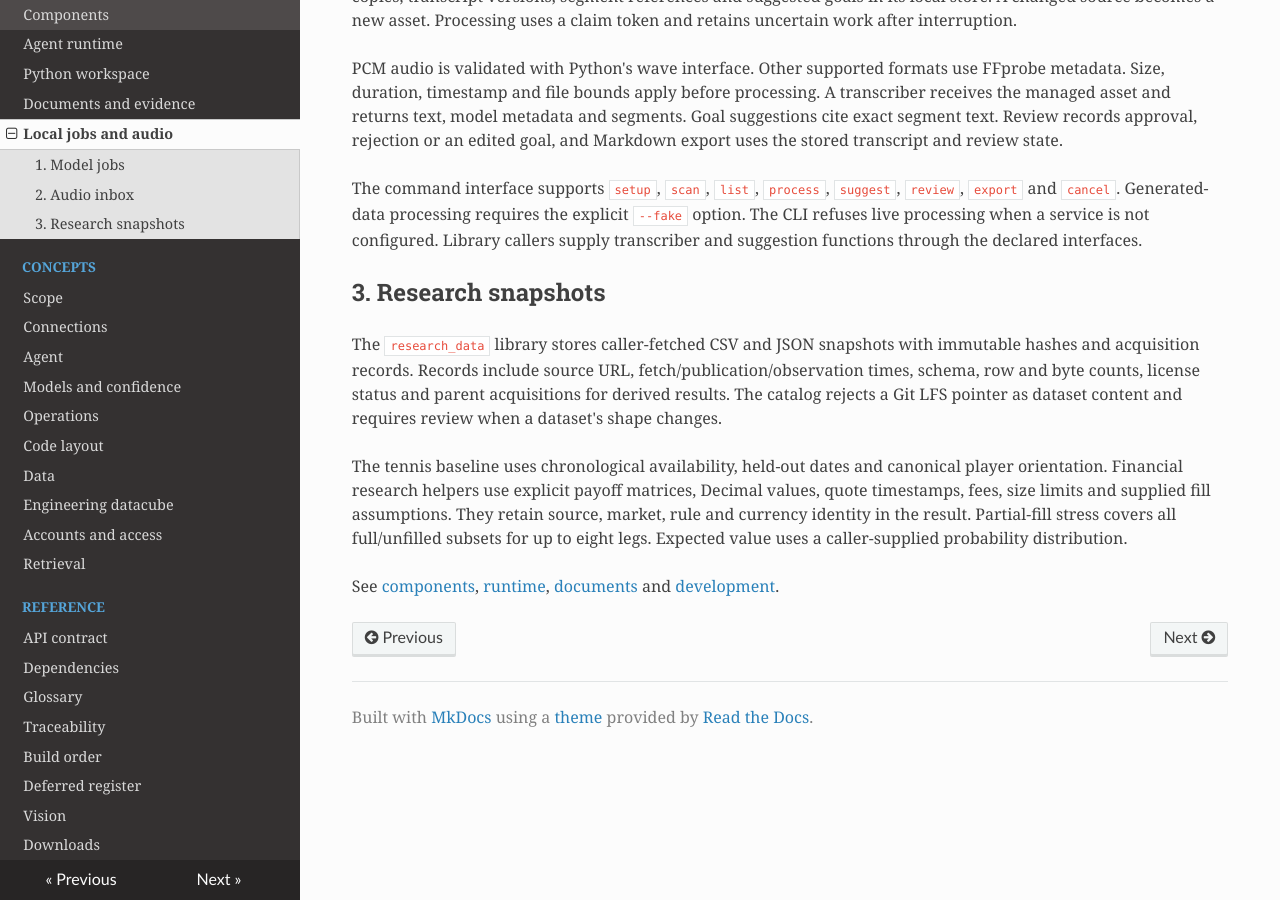
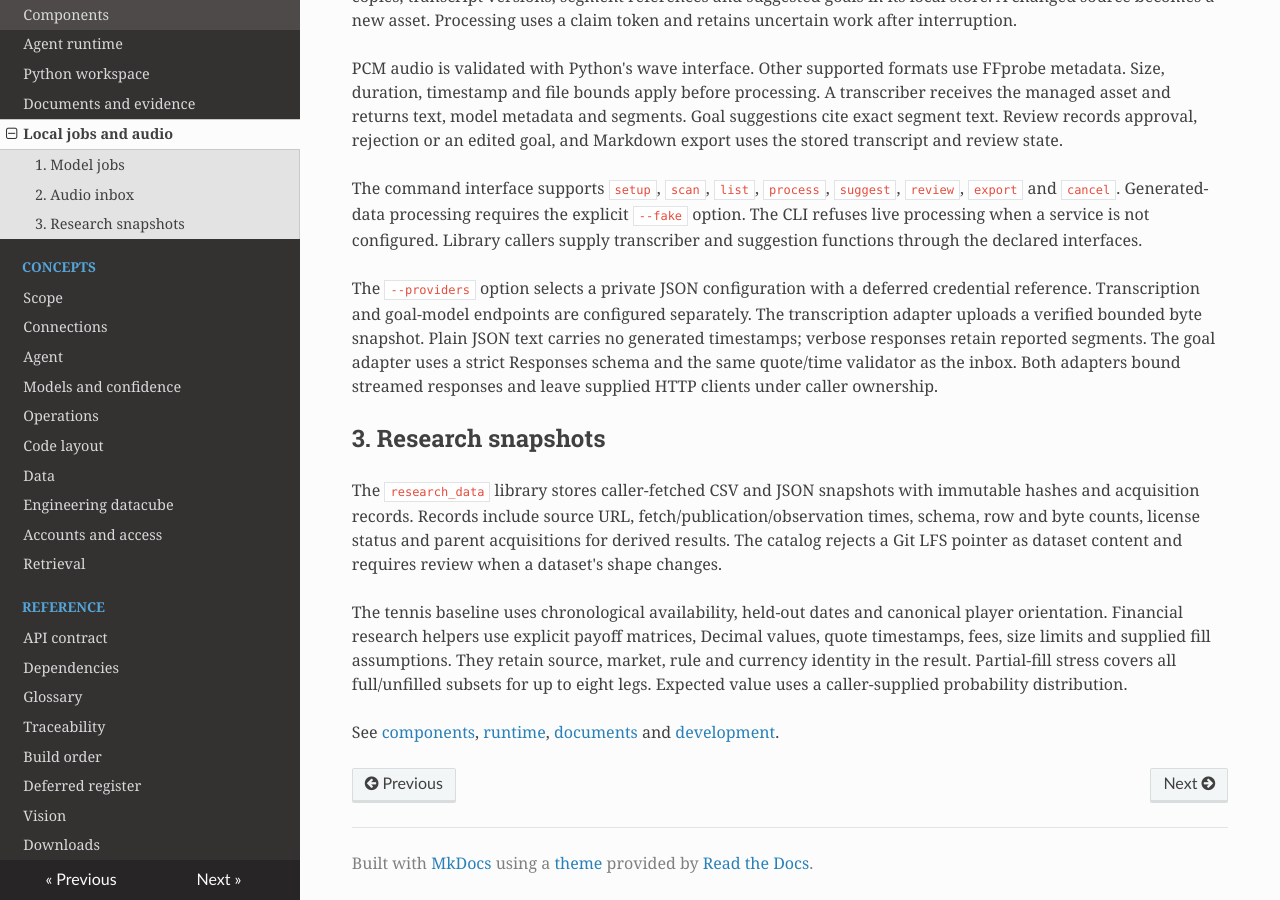
Before and after one commit to mchdeore/CRAFT, an MkDocs documentation site: the page built from docs/wiki/jobs-and-audio.md, in a window 1280 px wide and 900 px high, scrolled down 729 px. Built offline with MkDocs 1.6.1, drawn with Linux system fonts in a browser that asks for light colours; nearby versions of some CDN libraries.

Commit message:
Describe native component bindings and audio providers

```diff
--- a/docs/wiki/jobs-and-audio.md
+++ b/docs/wiki/jobs-and-audio.md
@@ -18,6 +18,8 @@ PCM audio is validated with Python's wave interface. Other supported formats use
 
 The command interface supports `setup`, `scan`, `list`, `process`, `suggest`, `review`, `export` and `cancel`. Generated-data processing requires the explicit `--fake` option. The CLI refuses live processing when a service is not configured. Library callers supply transcriber and suggestion functions through the declared interfaces.
 
+The `--providers` option selects a private JSON configuration with a deferred credential reference. Transcription and goal-model endpoints are configured separately. The transcription adapter uploads a verified bounded byte snapshot. Plain JSON text carries no generated timestamps; verbose responses retain reported segments. The goal adapter uses a strict Responses schema and the same quote/time validator as the inbox. Both adapters bound streamed responses and leave supplied HTTP clients under caller ownership.
+
 ## 3. Research snapshots
 
 The `research_data` library stores caller-fetched CSV and JSON snapshots with immutable hashes and acquisition records. Records include source URL, fetch/publication/observation times, schema, row and byte counts, license status and parent acquisitions for derived results. The catalog rejects a Git LFS pointer as dataset content and requires review when a dataset's shape changes.
```
Also changed, not shown: docs/wiki/components.md (+2 -0 lines), docs/wiki/runtime.md (+2 -0 lines).
